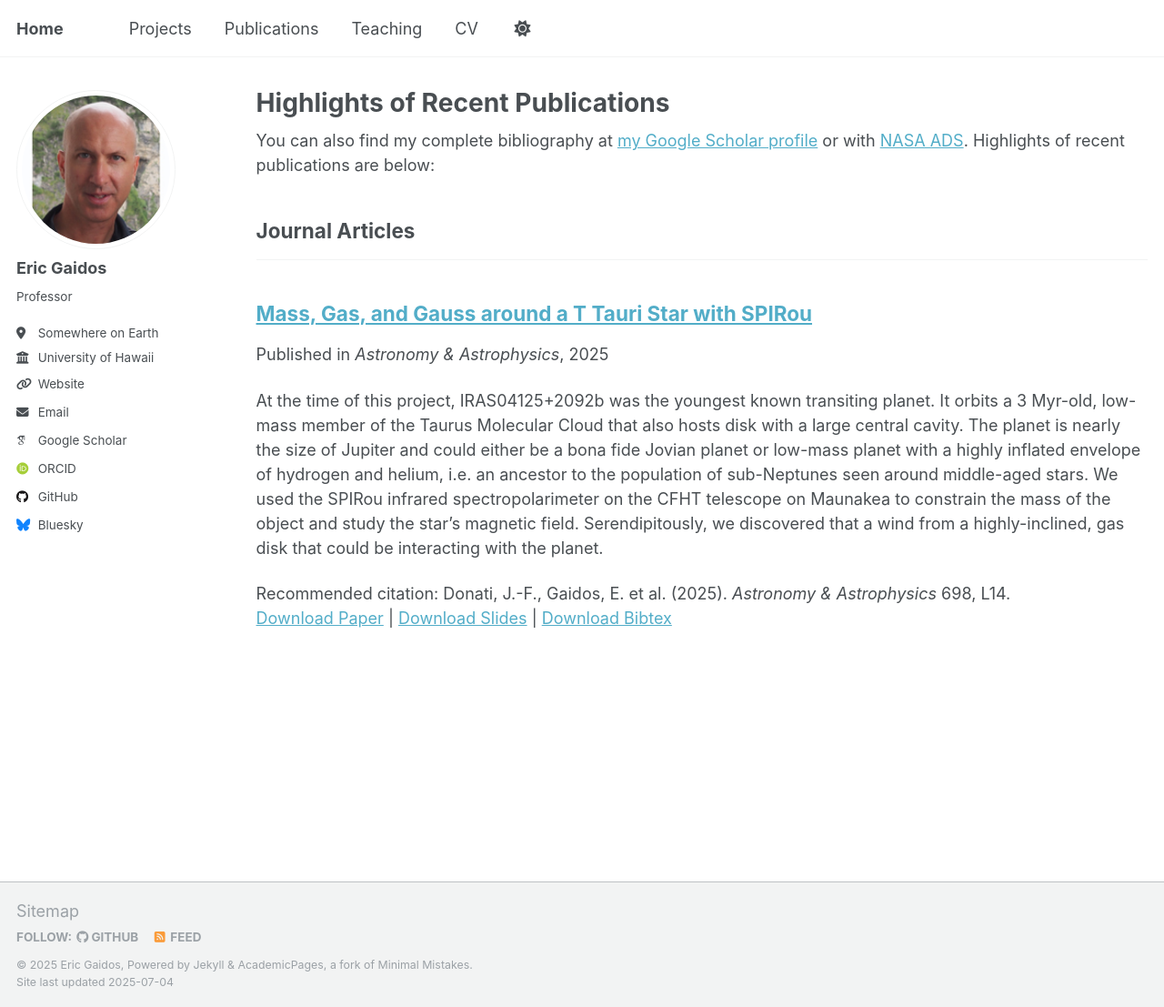
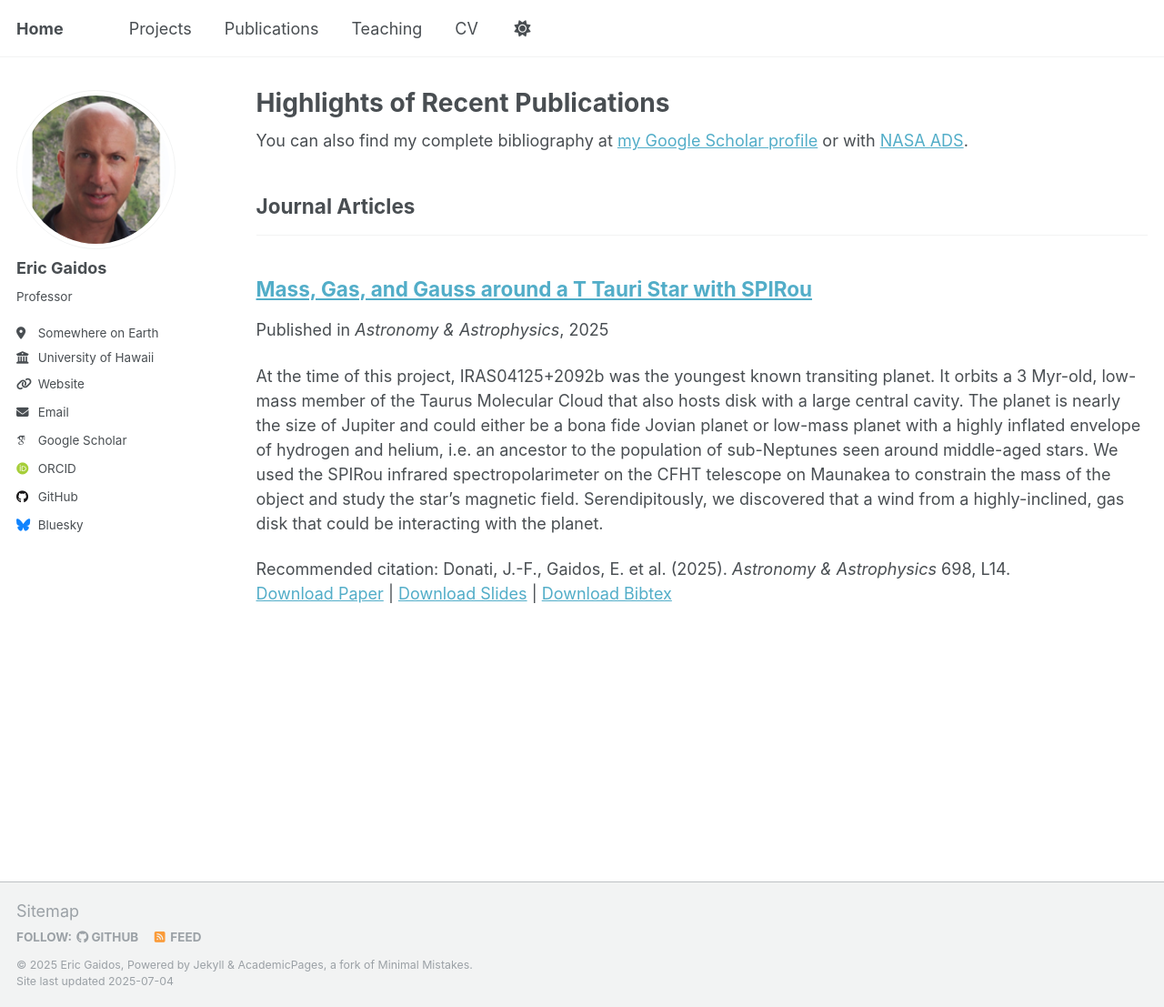
Before and after one commit to egaidos/egaidos.github.io, a Jekyll site: the page built from _pages/publications.html, in a window 1280 px wide and 1107 px high. Shown: the whole window at 91% size. Built offline with Jekyll 4.4.1, drawn with Linux system fonts in a browser that asks for light colours; some web fonts are replaced.

Commit message:
Update publications.html

```diff
--- a/_pages/publications.html
+++ b/_pages/publications.html
@@ -6,7 +6,7 @@
 ---
 
 {% if site.author.googlescholar %}
-  <div class="wordwrap">You can also find my complete bibliography at <a href="{{site.author.googlescholar}}">my Google Scholar profile</a> {% endif %}  or with <a href="https://ui.adsabs.harvard.edu/search/q=author:(%22Gaidos,E.%22)">NASA ADS</a>. Highlights of recent publications are below: </div class="wordwrap">
+  <div class="wordwrap">You can also find my complete bibliography at <a href="{{site.author.googlescholar}}">my Google Scholar profile</a> {% endif %}  or with <a href="https://ui.adsabs.harvard.edu/search/q=author:(%22Gaidos,E.%22)">NASA ADS</a>. </div class="wordwrap">
 {% include base_path %}
 
 <!-- New style rendering if publication categories are defined -->
```
